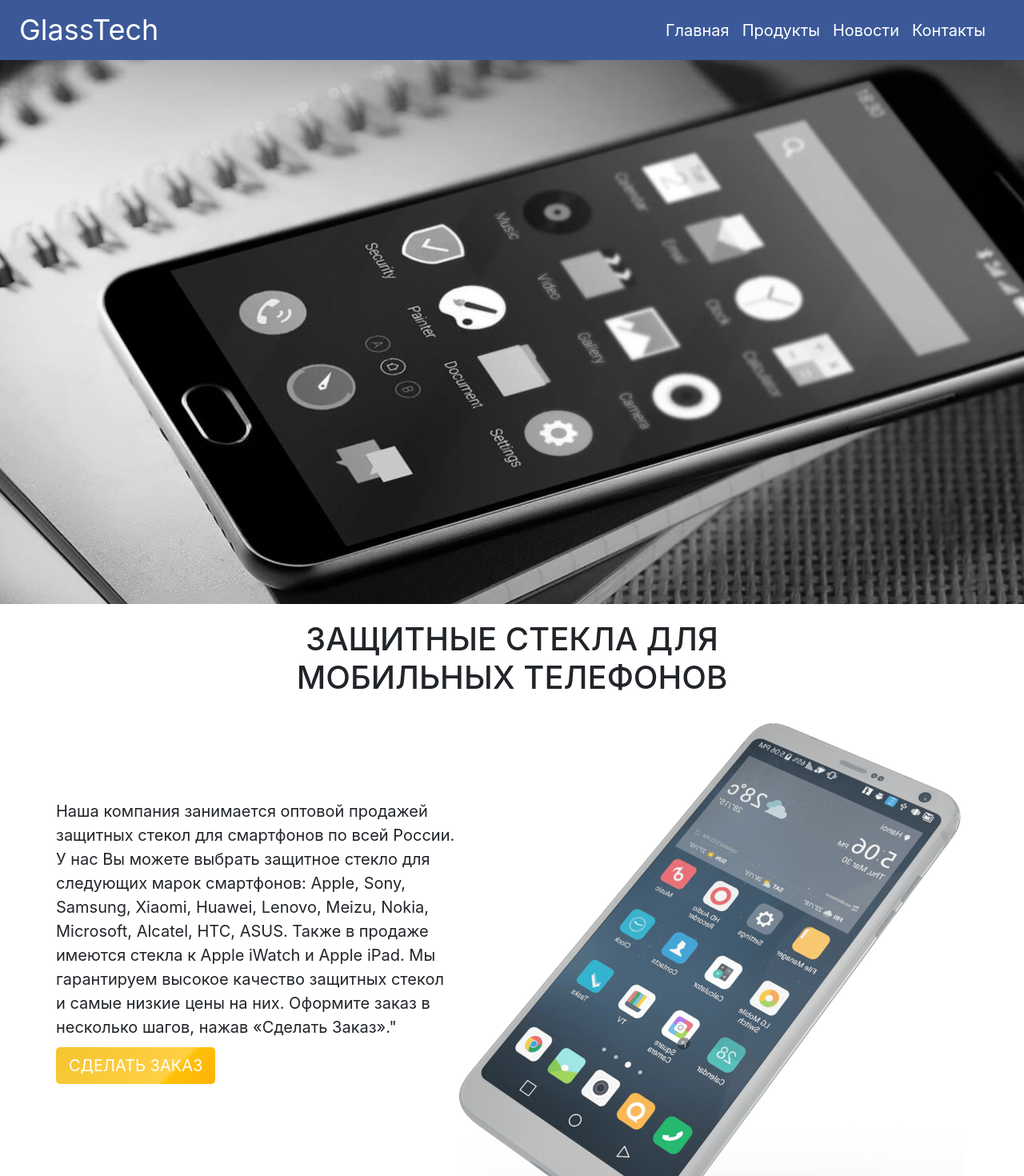
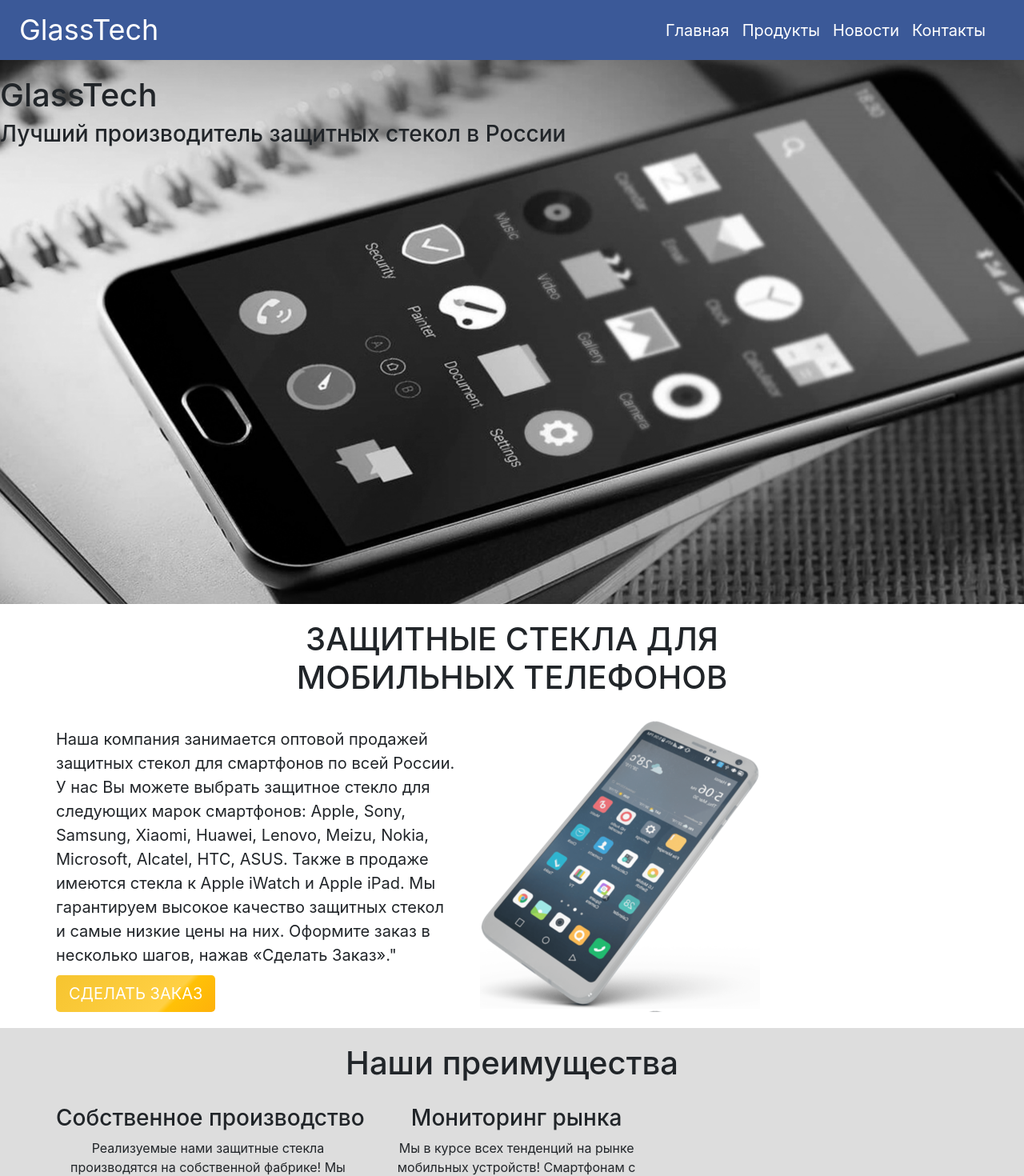
Before and after one commit to Kmiyh/glasstech, a Vue app: page / in a window 1280 px wide. Shown: the top 1470 px of the page at 80% size. Built offline with nearby package versions, Linux system fonts and the light colour scheme.

Commit message:
fix adaptive picture

```diff
--- a/src/components/Main.vue
+++ b/src/components/Main.vue
@@ -3,7 +3,10 @@
     <my-header></my-header>
     <main>
       <section>
-        <div id="image"></div>
+        <div id="image">
+          <h1>GlassTech</h1>
+          <h3>Лучший производитель защитных стекол в России</h3>
+        </div>
       </section>
       <section>
         <div class="container">
@@ -171,9 +174,10 @@ p {
 }
 #image2 {
   background-image: url("../../static/image/zxc.png");
-  min-height: 655px;
-  min-width: 635px;
-  margin-bottom: 10px;
+  min-height: 350px;
+  min-width: 350px;
+  margin-bottom: 20px;
+  margin-left: 30px;
 }
 .container {
   text-align: center;
@@ -182,7 +186,7 @@ p {
   background-color: #dddddd;
 }
 #info {
-  padding-top: 100px;
+  padding-top: 10px;
   text-align: left;
   max-width: 500px;
   font-size: 20px;
```
Also changed, not shown: static/image/zxc.png.
